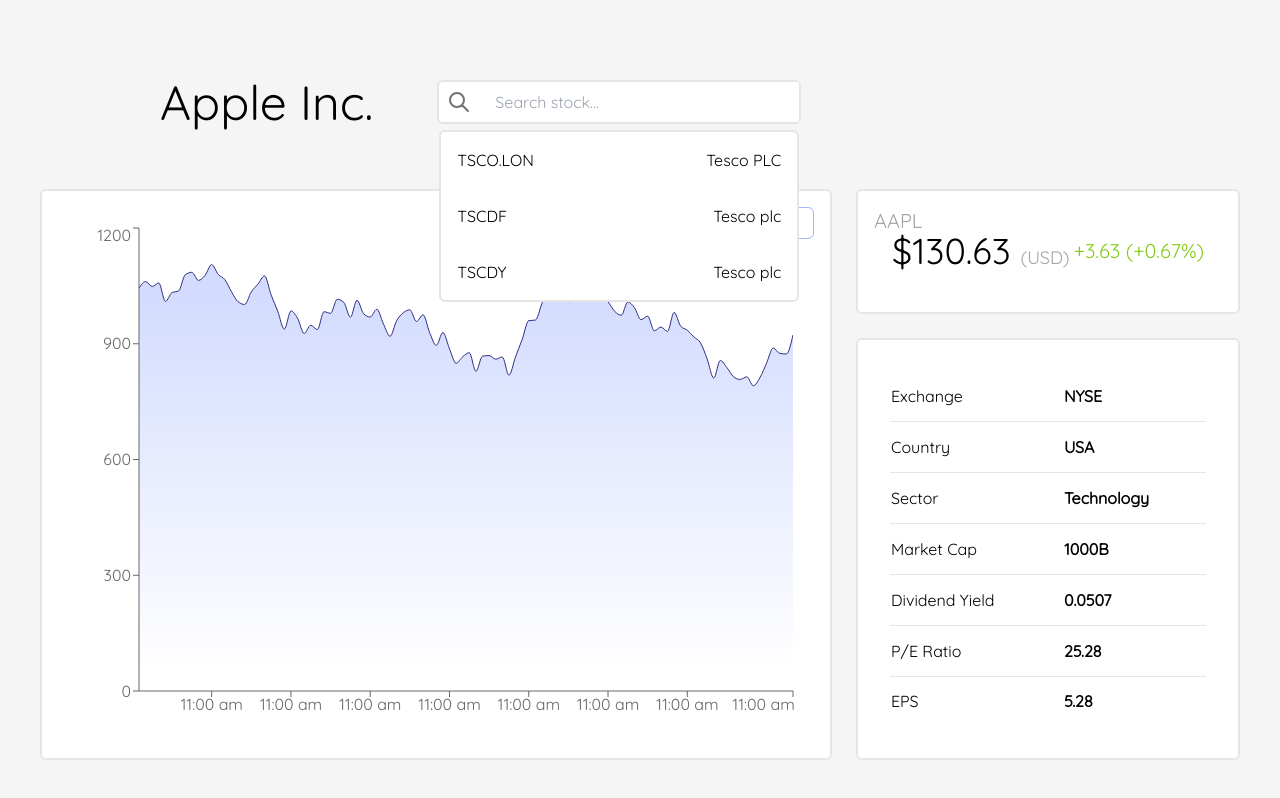
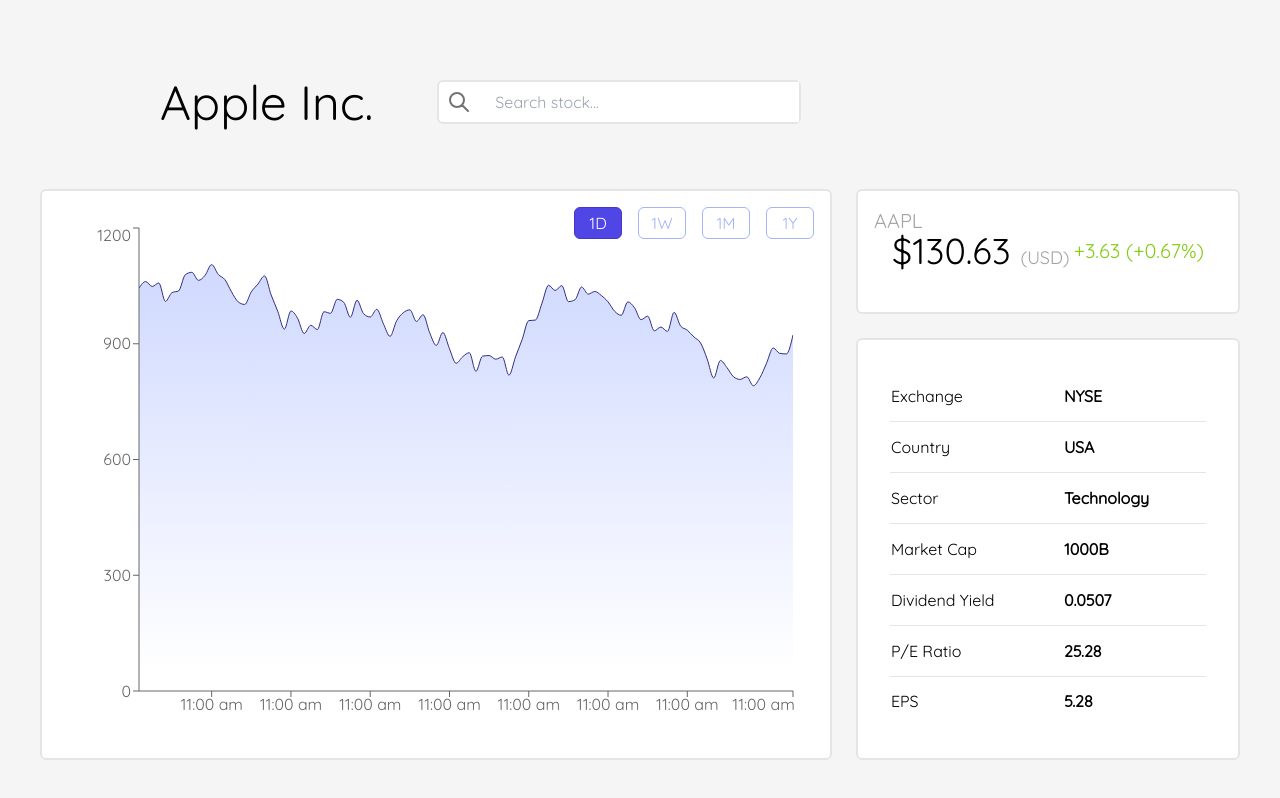
Before and after one commit to smartCoolDev/stock-dashboard-react, a React (Create React App) app: page / in a window 1280 px wide. Built offline with nearby package versions, Linux system fonts and the light colour scheme.

Commit message:
only display options when search is focused

```diff
--- a/src/components/Search.js
+++ b/src/components/Search.js
@@ -1,4 +1,4 @@
-import React from "react";
+import React, { useState } from "react";
 
 const sampleSearchOptions = {
   bestMatches: [
@@ -56,10 +56,12 @@
       </svg>
       <input
         type="text"
-        className="px-4 py-2 w-80 focus:outline-none text-neutral-500"
+        className="px-4 py-2 w-80 focus:outline-none text-neutral-500 peer"
         placeholder="Search stock..."
       />
-      <ul className="absolute top-12 bg-white border-2 border-neutral-200 w-full rounded-md">
+      <ul
+        className={`absolute top-12 bg-white border-2 border-neutral-200 w-full rounded-md peer-focus:block hidden`}
+      >
         {sampleSearchOptions.bestMatches.map((item) => {
           console.log(item);
           return (
```
